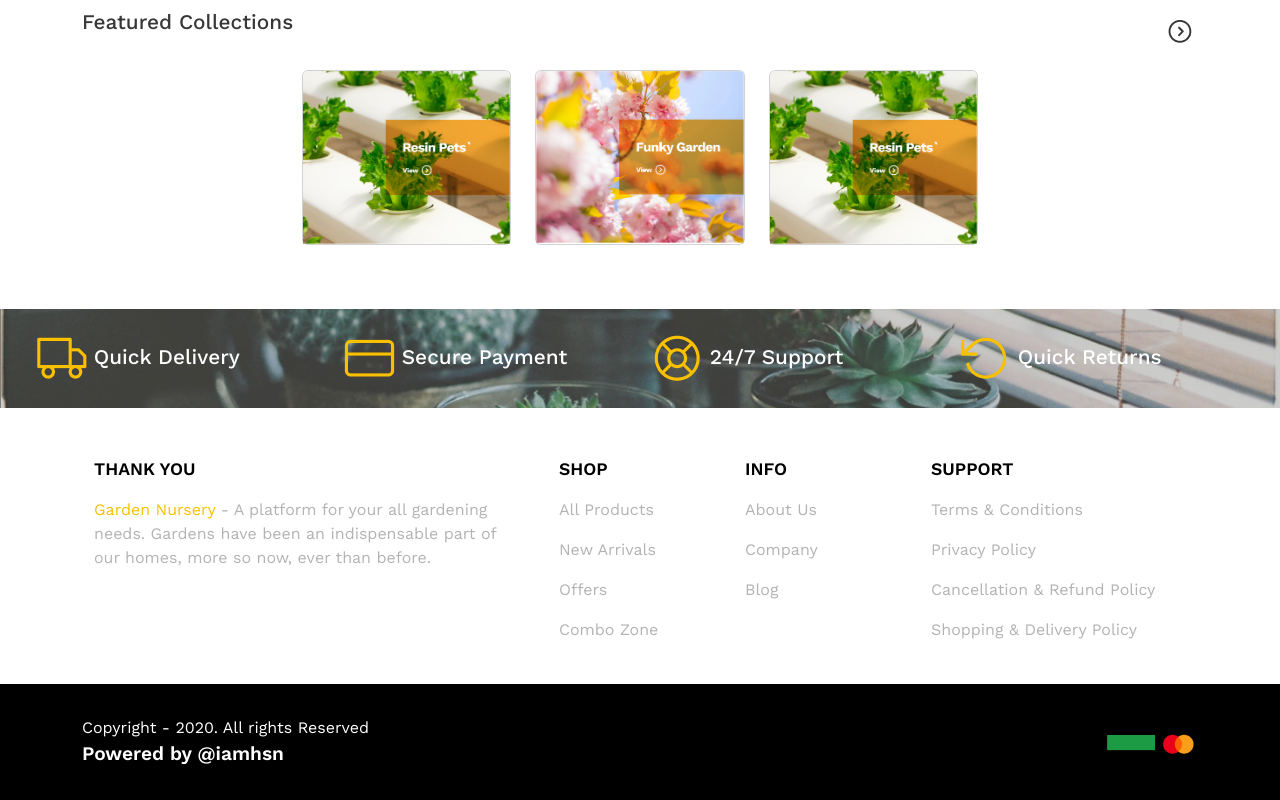
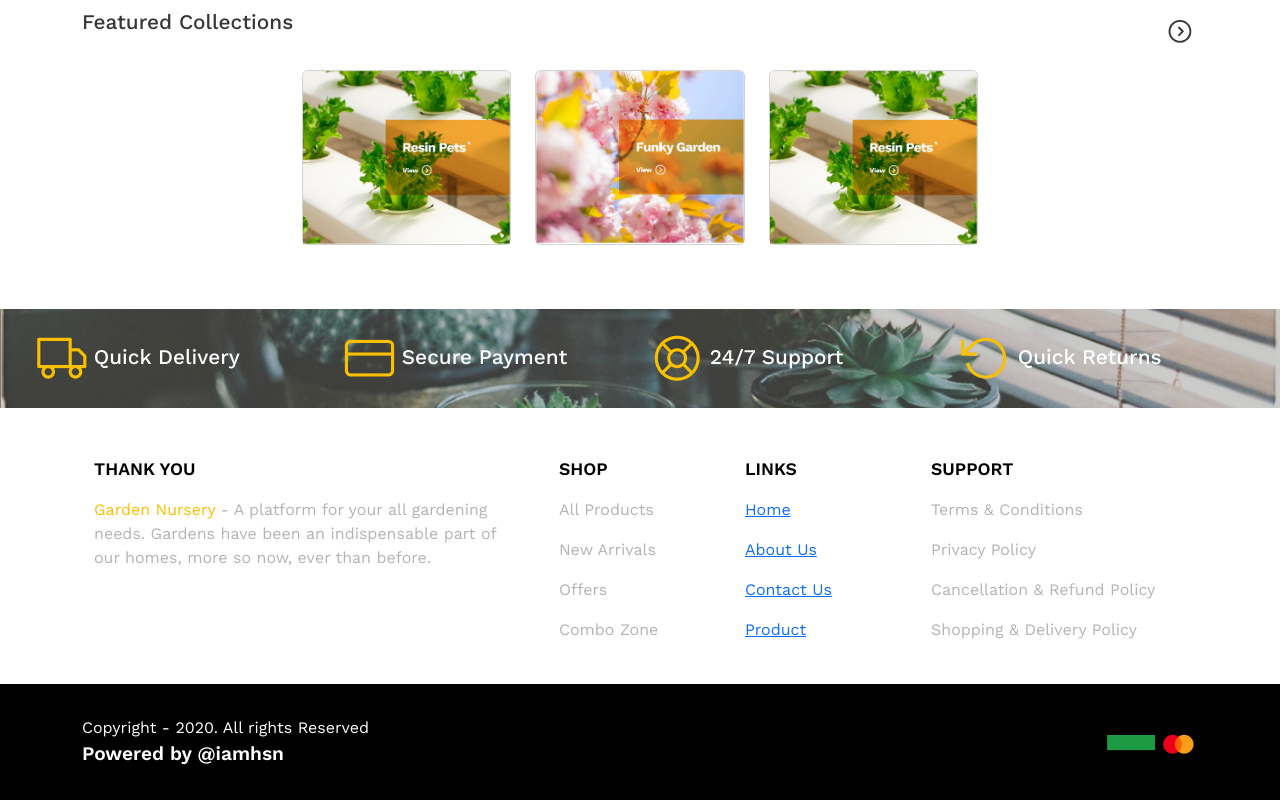
Before and after one commit to SnehalJalit/nursery-plant, a plain HTML site: page product.html in a window 1280 px wide. Shown: the part 1610-2410 px from the top of the page. Drawn offline with nearby package versions, Linux system fonts and the light colour scheme.

Commit message:
Update product.html

```diff
--- a/product.html
+++ b/product.html
@@ -477,12 +477,19 @@
         <p class="Nuseryplanthome-mainsection-row12-content-container-p-text">Combo Zone</p>
     </div>
     <div class="col-md-2">
-    <p class="Nuseryplanthome-mainsection-row12-content-container-ptitle">INFO</p>
-    <p class="Nuseryplanthome-mainsection-row12-content-container-p-text">About Us
-
-       </p>
-    <p class="Nuseryplanthome-mainsection-row12-content-container-p-text">Company</p>
-    <p class="Nuseryplanthome-mainsection-row12-content-container-p-text"> Blog</p>
+   <p class="Nuseryplanthome-mainsection-row12-content-container-ptitle">LINKS</p>
+<p class="Nuseryplanthome-mainsection-row12-content-container-p-text">
+    <a href="aboutUs.html" class="Nuseryplanthome-mainsection-row12-content-container-p-textlink">Home</a>
+    </p>
+    <p class="Nuseryplanthome-mainsection-row12-content-container-p-text">
+        <a href="aboutUs.html" class="Nuseryplanthome-mainsection-row12-content-container-p-textlink">About Us</a>
+        </p>
+<p class="Nuseryplanthome-mainsection-row12-content-container-p-text">
+    <a href="contactUs.html" class="Nuseryplanthome-mainsection-row12-content-container-p-textlink">Contact Us</a>
+    </p>
+    <p class="Nuseryplanthome-mainsection-row12-content-container-p-text">
+        <a href="product.html" class="Nuseryplanthome-mainsection-row12-content-container-p-textlink">Product</a>
+        </p>
 
     </div>
     <div class="col-md-3">
```
